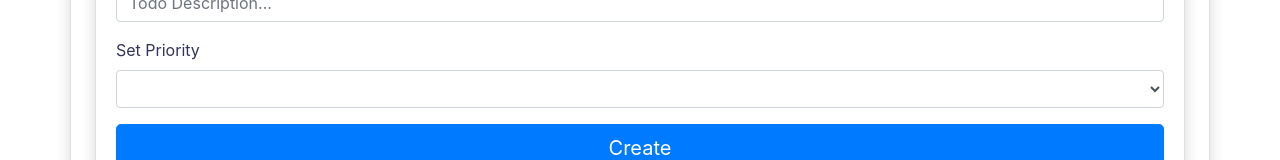
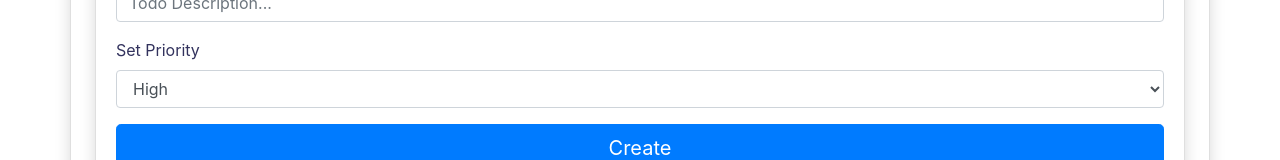
Before and after one commit to shasini92/ToDoVue, a Vue app: page / in a window 1280 px wide. Shown: the part 291-451 px from the top of the page. Built offline with nearby package versions, Linux system fonts and the light colour scheme; no server answers; sample sign-in values are in the browser's storage.

Commit message:
User ID handled by Laravel

```diff
--- a/src/App.vue
+++ b/src/App.vue
@@ -29,23 +29,20 @@ export default {
     logout() {
       this.userLoggedIn = false;
       this.userName = "";
-      console.log("Logged out.");
       localStorage.removeItem("access_token");
       localStorage.removeItem("userName");
     },
     login(data) {
       this.userLoggedIn = true;
       this.userName = data.user.name;
-      this.userId = data.user.id;
-      localStorage.setItem("userId", data.user.id);
       localStorage.setItem("userName", data.user.name);
+      localStorage.setItem("access_token", JSON.stringify(data.access_token));
     },
     register(data) {
       this.userLoggedIn = true;
       this.userName = data.user.name;
-      this.userId = data.user.id;
-      localStorage.setItem("userId", data.user.id);
       localStorage.setItem("userName", data.user.name);
+      localStorage.setItem("access_token", JSON.stringify(data.access_token));
     }
   },
 
--- a/src/views/Login.vue
+++ b/src/views/Login.vue
@@ -72,10 +72,6 @@ export default {
       axios
         .post("http://127.0.0.1:8000/api/login", data)
         .then(({ data }) => {
-          localStorage.setItem(
-            "access_token",
-            JSON.stringify(data.access_token)
-          );
           this.$emit("login", data);
           this.$router.push("/");
         })
--- a/src/views/Register.vue
+++ b/src/views/Register.vue
@@ -79,10 +79,7 @@ export default {
       })
         .then(({ data }) => {
           //handle success
-          localStorage.setItem(
-            "access_token",
-            JSON.stringify(data.access_token)
-          );
+
           this.$emit("register", data);
           this.$router.push("/");
         })
--- a/src/views/Todo.vue
+++ b/src/views/Todo.vue
@@ -155,7 +155,7 @@ export default {
       newTodo: {
         title: "",
         description: "",
-        priority: ""
+        priority: "High"
       },
       updatedTodo: {
         title: "",
@@ -167,7 +167,6 @@ export default {
       showUpdate: false
     };
   },
-  props: ["userId"],
   methods: {
     showUpdateForm(todoItem, e) {
       this.updatedTodo.title = todoItem.title;
@@ -178,7 +177,6 @@ export default {
     },
     update() {
       let updatedTodo = {
-        user_id: this.userId,
         title: this.updatedTodo.title,
         description: this.updatedTodo.description,
         priority: this.updatedTodo.priority
@@ -245,14 +243,11 @@ export default {
     },
     addnewTodo() {
       let newTodo = {
-        user_id: this.userId,
         title: this.newTodo.title,
         description: this.newTodo.description,
         priority: this.newTodo.priority,
         completed: false
       };
-
-      const { title, description, priority, user_id } = newTodo;
 
       axios
         .post(`http://127.0.0.1:8000/api/todos`, newTodo, {
@@ -263,13 +258,12 @@ export default {
           if (todo.priority === "Medium") todo.priorityColor = "#ffbb33";
           if (todo.priority === "Low") todo.priorityColor = "#5e72e4";
           this.todos = [todo, ...this.todos];
-          console.log(todo);
         })
         .catch(err => console.log(err));
 
       this.newTodo.title = "";
       this.newTodo.description = "";
-      this.newTodo.priority = "";
+      this.newTodo.priority = "High";
     }
   },
   created() {
```
